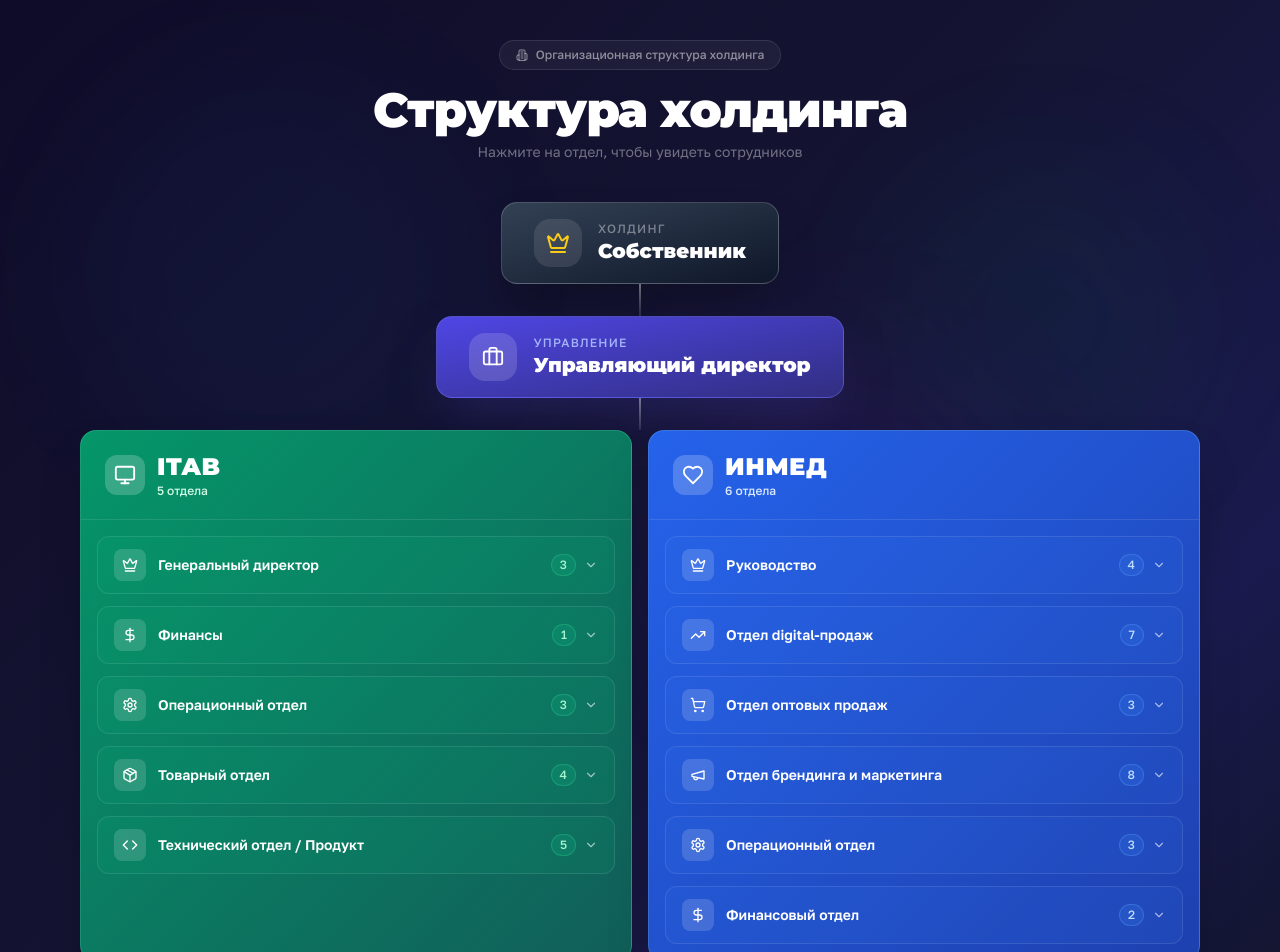
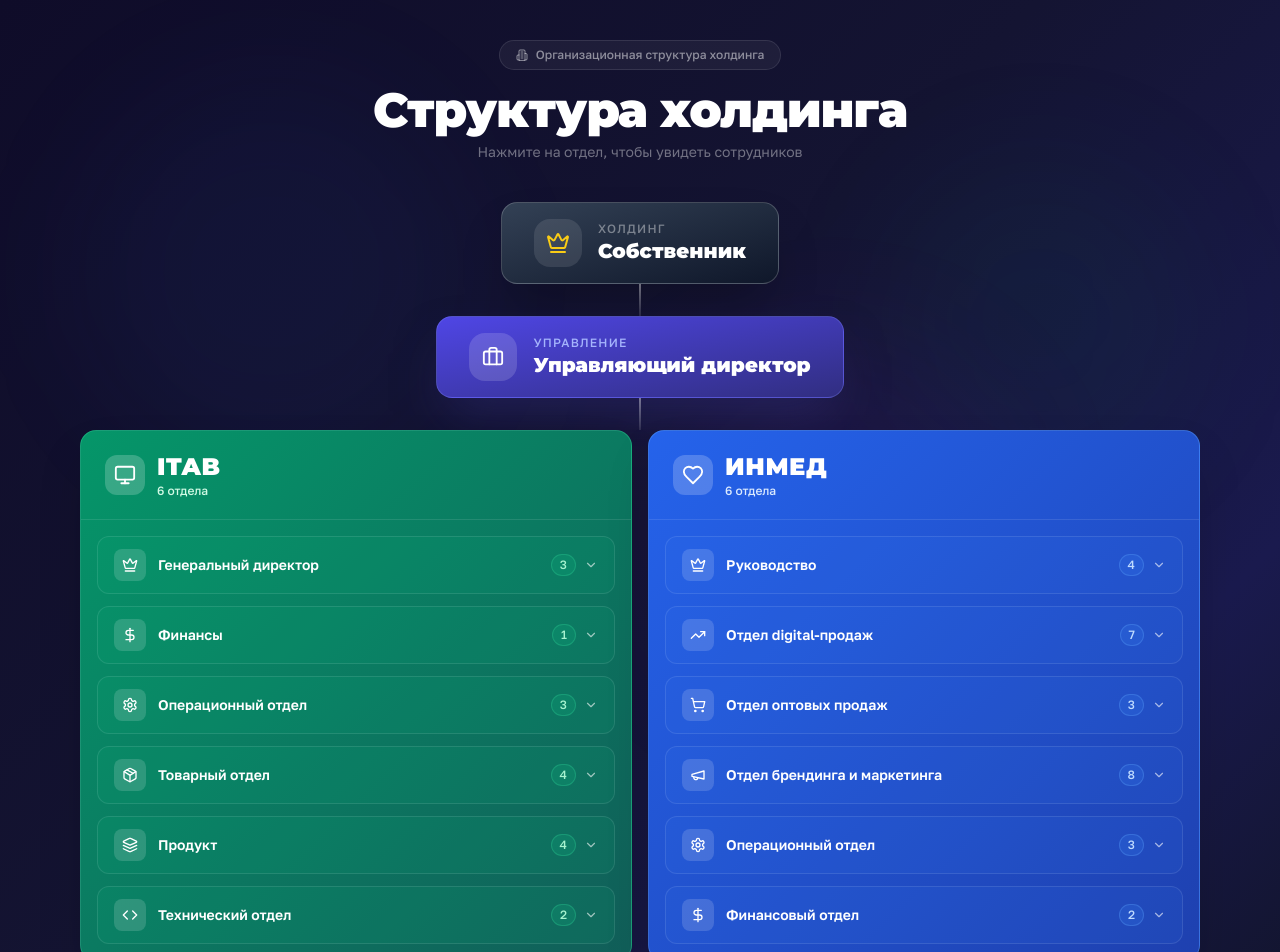
Before and after one commit to pr-poehali-dev/org-structure-optimization, a React (Vite) app: page / in a window 1280 px wide. Shown: the top 952 px of the page. Built offline with nearby package versions, Linux system fonts and the light colour scheme.

Commit message:
feat: разделение продукта и техотдела

```diff
--- a/src/pages/Index.tsx
+++ b/src/pages/Index.tsx
@@ -47,13 +47,20 @@ const orgData = {
           ],
         },
         {
-          name: "Технический отдел / Продукт",
+          name: "Продукт",
+          icon: "Layers",
+          employees: [
+            "Айнур Минибаев — Директор по продукту",
+            "Афанасьева Ольга — Проджект менеджер",
+            "Максим Лоськов — Разработчик",
+            "Олег Романов — Разработчик",
+          ],
+        },
+        {
+          name: "Технический отдел",
           icon: "Code",
           employees: [
             "Лоськов Максим — Технический директор платформы iTAB",
-            "Айнур Минибаев — Директор по продукту",
-            "Афанасьева Ольга — Проджект менеджер",
-            "Максим Лоськов — Разработчик",
             "Олег Романов — Разработчик",
           ],
         },
```
